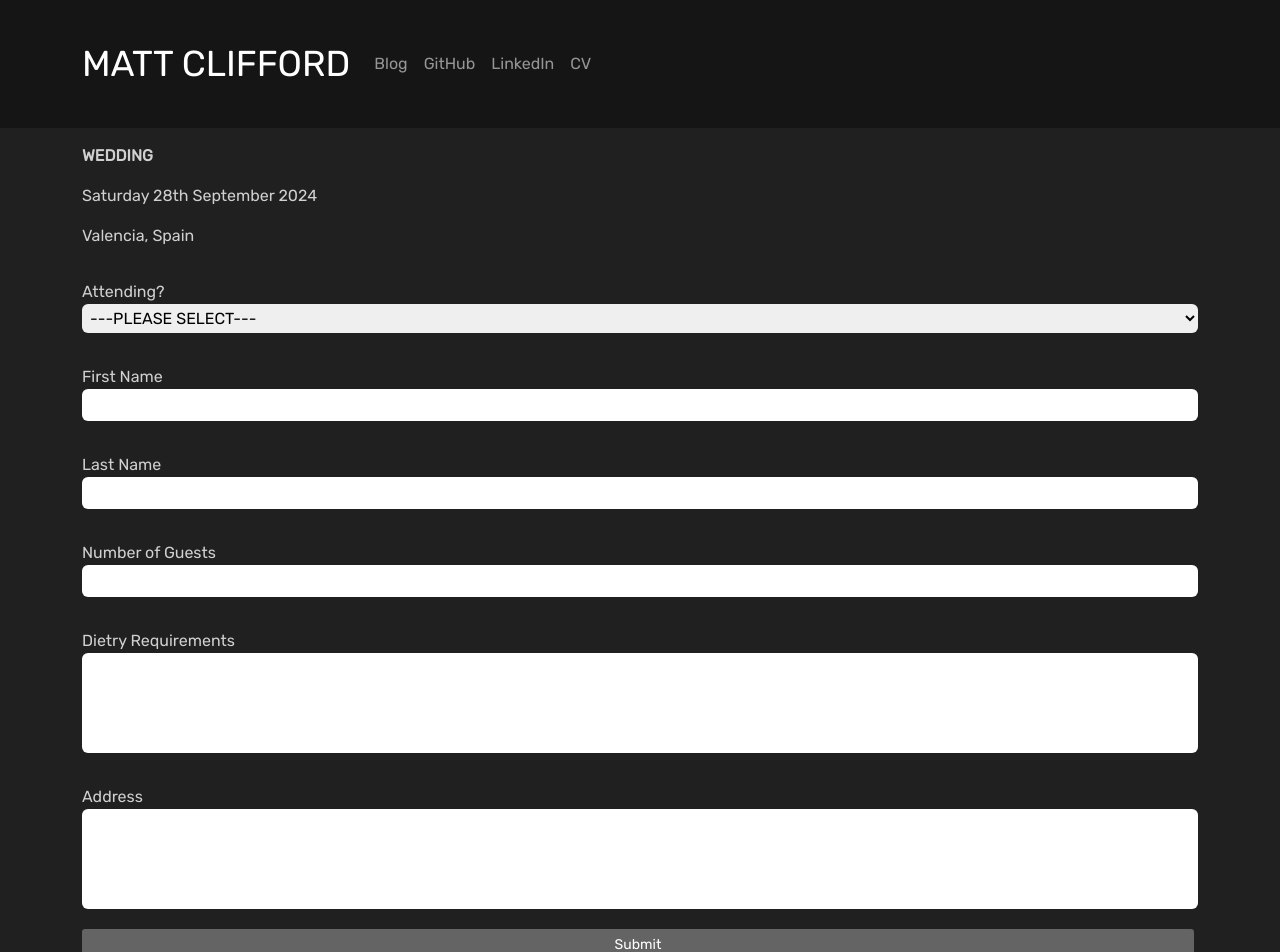
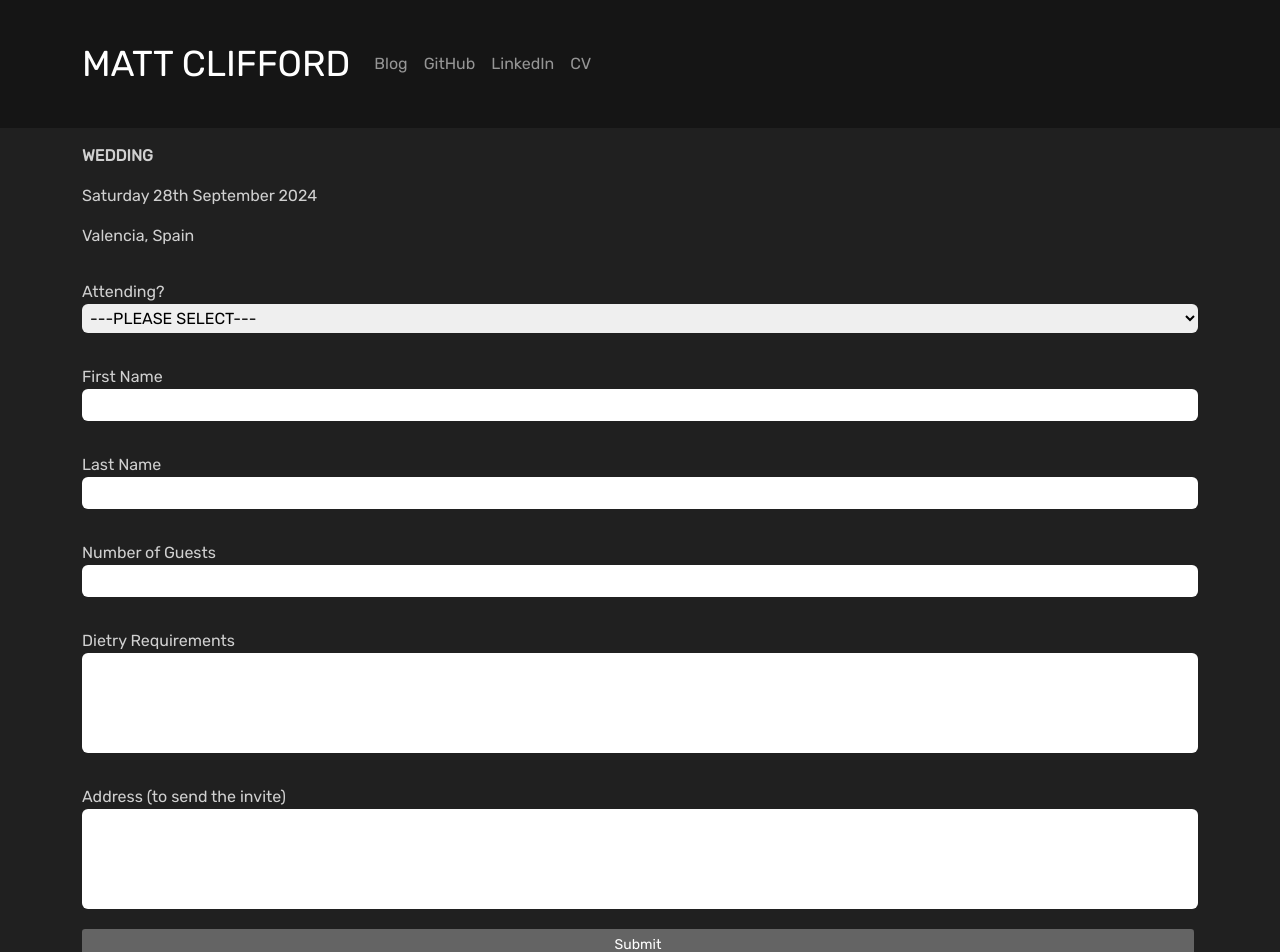
Before and after one commit to BuenVia/portfolio_react, a React (Create React App) app: page /wedding in a window 1280 px wide. Shown: the top 952 px of the page. Built offline with nearby package versions, Linux system fonts and the light colour scheme.

Commit message:
added email function

```diff
--- a/package.json
+++ b/package.json
@@ -3,6 +3,7 @@
   "version": "0.1.0",
   "private": true,
   "dependencies": {
+    "@emailjs/browser": "^4.3.3",
     "@testing-library/jest-dom": "^5.16.5",
     "@testing-library/react": "^13.4.0",
     "@testing-library/user-event": "^13.5.0",
--- a/src/pages/wedding.js
+++ b/src/pages/wedding.js
@@ -1,4 +1,5 @@
 import { useState } from "react"
+import emailjs from '@emailjs/browser'
 
 const Wedding = () => {
 
@@ -23,9 +24,13 @@ const Wedding = () => {
 
     const handleSend = (e) => {
         e.preventDefault()
-        if (email.attend === "" | email.firstname === "" | email.lastname === "" | email.guests === "" | email.dietry === "" | email.address === "") {
+        // if (email.attend === "" | email.firstname === "" | email.lastname === "" | email.guests === "" | email.dietry === "" | email.address === "") {
 
-        }    }
+        // }
+        emailjs.send('service_if35bh3', 'template_si55oe6', email, { publicKey: 'hvIxhJA1XhTZHHkL5' }).then(
+            alert("Thanks for sending... you can now navigate away.")
+        )
+    }
 
     return (
         <div className="container mb-4">
@@ -60,7 +65,7 @@ const Wedding = () => {
                     <textarea onChange={updateForm} name="dietry" id="" value={email.dietry}></textarea>
                 </div>
                 <div className="wedding__div">
-                    <label htmlFor="">Address</label>
+                    <label htmlFor="">Address (to send the invite)</label>
                     <textarea onChange={updateForm} name="address" id="" value={email.address} required></textarea>
                 </div>
                 <button type="submit" className="btn btn-sm">Submit</button>
```
Also changed, not shown: 1 other file (tests, documents, lock files or other folders).
